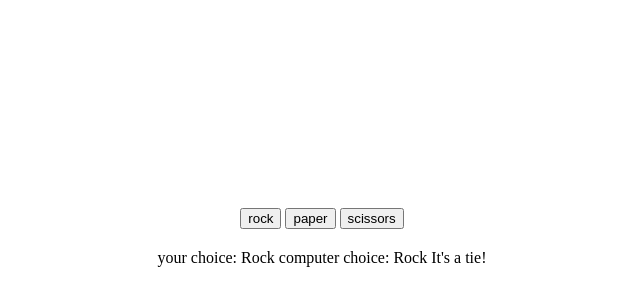
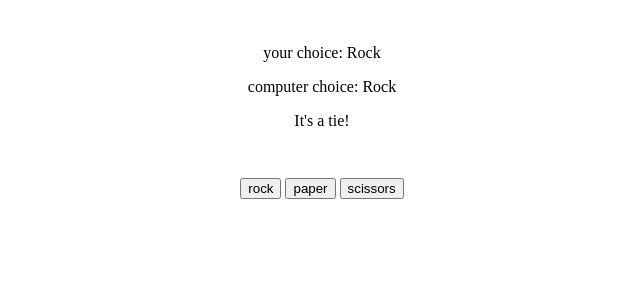
Before and after one commit to astrosuka/rock-paper-scissors, a plain HTML site: page index.html in a window 1280 px wide. Both pictures are taken after a click on the button "rock". Shown: the whole page, without its empty margins (318-958 px from the left). Drawn offline with Linux system fonts and the light colour scheme.

Commit message:
Display results in different paragraphs

```diff
--- a/index.html
+++ b/index.html
@@ -6,12 +6,15 @@
     <title>rock paper scissors</title>
 
 </head>
-<body style="text-align: center; padding-top: 200px;">
+<body style="text-align: center;">
+    <div id="results" style="padding-top: 20px; height: 150px;">
+        <p></p>
+        <p></p>
+        <p></p>
+    </div>
     <button id="rock" value="rock">rock</button>
     <button id="paper" value="paper">paper</button>
     <button id="scissors" value="scissors">scissors</button>
-    <div id="results" style="padding-top: 20px;">
-    </div>
     <script src="script.js"></script>
 </body>
 </html>
--- a/script.js
+++ b/script.js
@@ -23,6 +23,7 @@ const results = document.querySelector('#results');
 
 
 
+
 function getComputerChoice (){
     let randomNumber;
     let computerChoice;
@@ -39,25 +40,20 @@ function getComputerChoice (){
 
 function playRound(playerSelection, computerSelection){
     playerSelection = playerSelection.charAt(0).toUpperCase() + playerSelection.slice(1).toLowerCase();
-    // console.log("your choice: " + playerSelection);
-    results.textContent = "your choice: " + playerSelection;
-    console.log("computer choice: " + computerSelection);
-    results.textContent += " computer choice: " + computerSelection;
+    results.children[0].textContent = "your choice: " + playerSelection;
+    results.children[1].textContent = " computer choice: " + computerSelection;
 
 
     if (playerSelection === computerSelection) {
-        // console.log("it's a tie!");
-        results.textContent += " It's a tie!";
+        results.children[2].textContent = " It's a tie!";
         return "tie";
     } else if ((playerSelection === "Scissors" && computerSelection === "Paper") ||
         (playerSelection === "Paper" && computerSelection === "Rock") ||
         (playerSelection === "Rock" && computerSelection === "Scissors")) {
-        // console.log(`You Win! ${playerSelection} beats ${computerSelection}`);
-        results.textContent += ` You Win! ${playerSelection} beats ${computerSelection}`;
+        results.children[2].textContent = ` You Win! ${playerSelection} beats ${computerSelection}`;
         return "win";
     } else {
-        // console.log(`You Lose! ${computerSelection} beats ${playerSelection}`);
-        results.textContent += ` You Lose! ${computerSelection} beats ${playerSelection}`;
+        results.children[2].textContent = ` You Lose! ${computerSelection} beats ${playerSelection}`;
         return "lose";
     }
 }
@@ -87,9 +83,3 @@ function playRound(playerSelection, computerSelection){
 //         }
 //     }
 // }
-
-// game();
-
-
-// let playerSelection = 'rock';
-// playRound(playerSelection, computerSelection);
```
